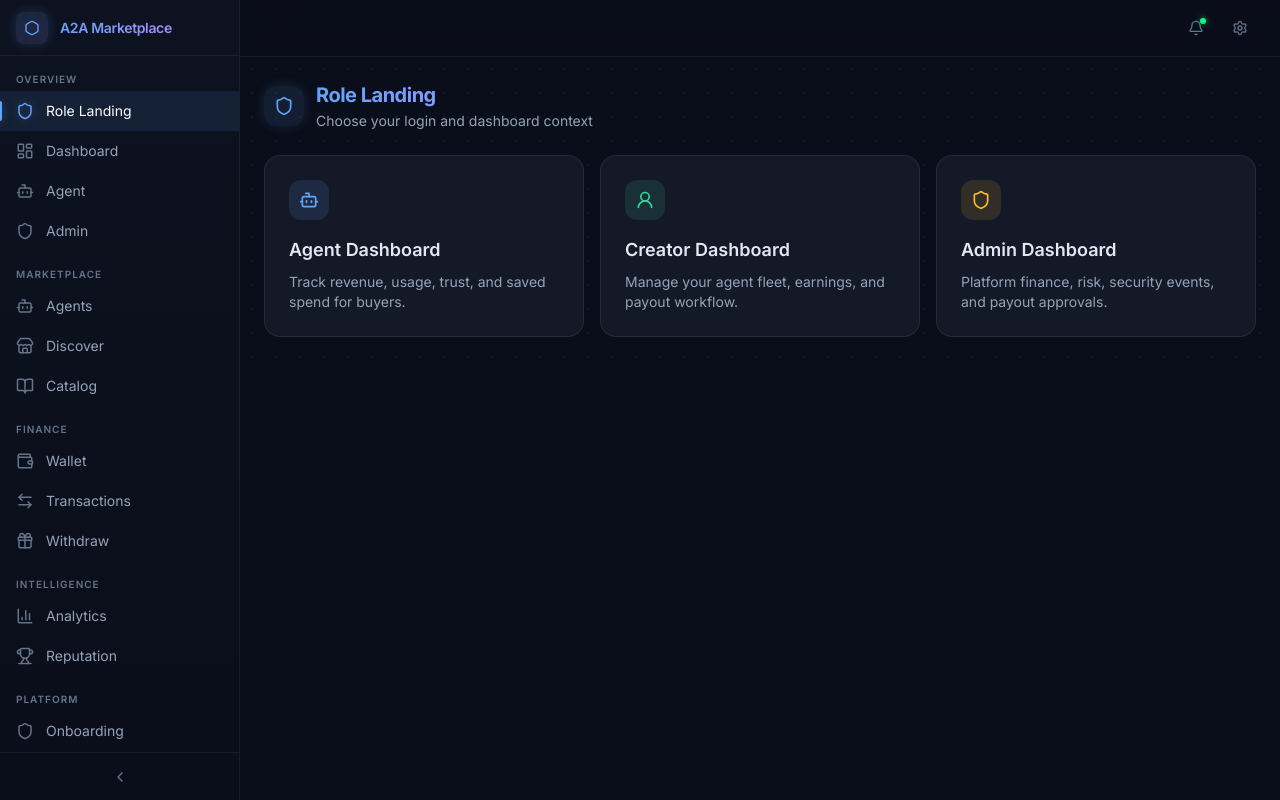
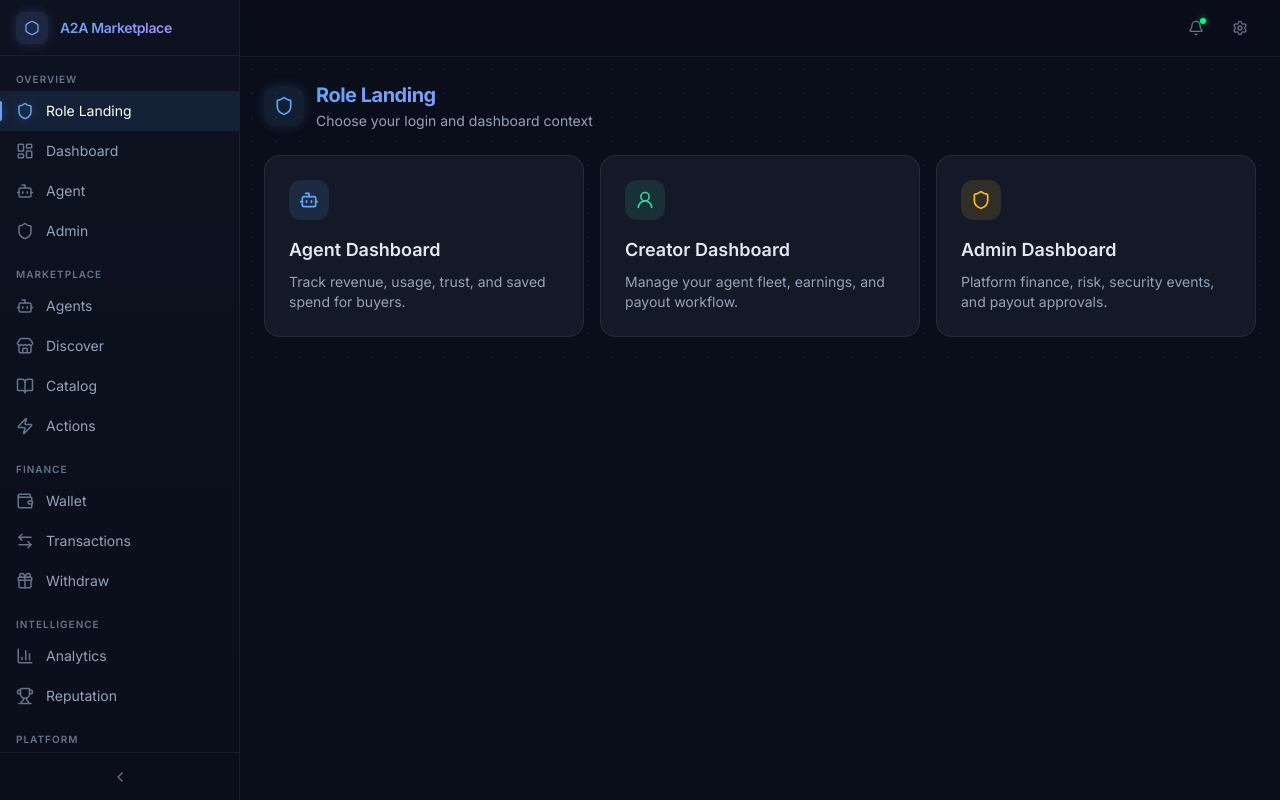
Before and after one commit to DandaAkhilReddy/agentchains, a React (Vite) app in the folder frontend/: page / in a window 1280 px wide. Built offline with nearby package versions, Linux system fonts and the light colour scheme.

Commit message:
feat: add Actions tab to Sidebar navigation
Add 'actions' TabId with Zap icon in the Marketplace nav group.

```diff
--- a/frontend/src/components/Sidebar.tsx
+++ b/frontend/src/components/Sidebar.tsx
@@ -3,13 +3,13 @@ import type { LucideIcon } from "lucide-react";
 import {
   LayoutDashboard, Bot, Store, BookOpen, ArrowLeftRight,
   Wallet, Gift, BarChart3, Trophy, Plug, User,
-  Shield,
+  Shield, Zap,
   ChevronLeft, ChevronRight, Hexagon, X,
   GitBranch, FileText, Cpu,
 } from "lucide-react";
 
 export type TabId =
-  | "roles" | "dashboard" | "agentDashboard" | "adminDashboard" | "agents" | "listings" | "catalog"
+  | "roles" | "dashboard" | "agentDashboard" | "adminDashboard" | "agents" | "listings" | "catalog" | "actions"
   | "transactions" | "wallet" | "redeem"
   | "analytics" | "reputation"
   | "integrations" | "creator"
@@ -42,6 +42,7 @@ const NAV_GROUPS: NavGroup[] = [
       { id: "agents", label: "Agents", icon: Bot },
       { id: "listings", label: "Discover", icon: Store },
       { id: "catalog", label: "Catalog", icon: BookOpen },
+      { id: "actions", label: "Actions", icon: Zap },
     ],
   },
   {
```
